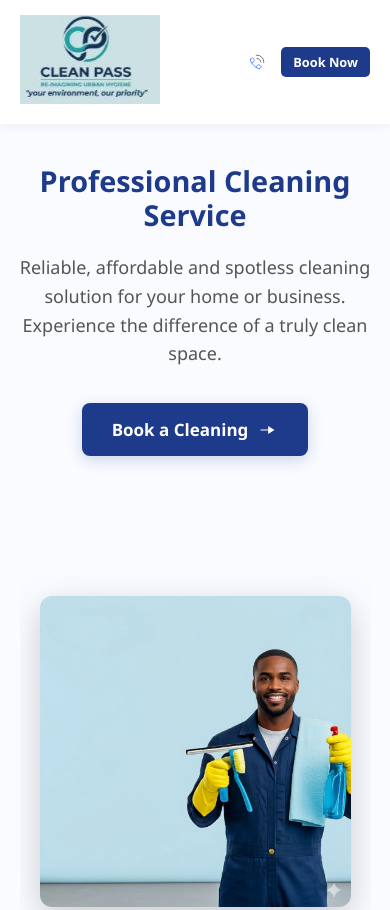
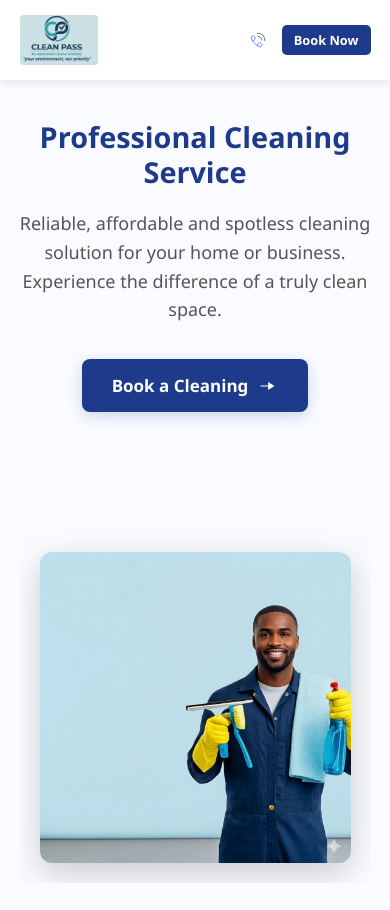
Before and after one commit to DavetheDeveloper-org/Cleaning-Project-, a plain HTML site: page index.html in a window 390 px wide. Shown: the top 910 px of the page. Drawn offline with Linux system fonts and the light colour scheme.

Commit message:
refactor footer and logo styles for improved alignment and responsiveness

```diff
--- a/index.html
+++ b/index.html
@@ -126,10 +126,10 @@
     <!-- FOOTER -->
     <footer class="main-footer">
         <div class="footer-grid">
-            <div class="footer-brand">
-                <img src="./Images/photo_2026-05-03_22-35-23.jpg" alt="Logo">
-                <p>Your trusted partner for professional cleaning services.</p>
-            </div>
+             <div class="logo">
+            <img src="./Images/photo_2026-05-03_22-35-23.jpg" alt="Logo">
+        </div>
+
             <div class="footer-links">
                 <h4>Quick Links</h4>
                 <ul>
--- a/style.css
+++ b/style.css
@@ -782,3 +782,47 @@ img {
         border-radius: 12px;
     }
 }
+
+/* Container for the logo to ensure alignment */
+.logo, .footer-brand img {
+    display: flex;
+    align-items: center;
+    transition: transform 0.3s ease;
+}
+
+/* Style for the Header Logo */
+.header .logo img {
+    height: 50px; /* Adjust based on your preference */
+    width: auto;  /* Maintains aspect ratio */
+    object-fit: contain;
+    /* Optional: if your logo has a white background,
+       this makes it blend better or pop */
+    border-radius: 4px;
+}
+
+/* Hover effect for a professional touch */
+.logo:hover {
+    transform: scale(1.05);
+}
+
+/* Style for the Footer Logo */
+.footer-brand img {
+    height: 60px; /* Slightly larger in the footer often looks better */
+    width: auto;
+    margin-bottom: 15px;
+    filter: brightness(0) invert(1); /* DELETE THIS LINE if you want original colors */
+    /* Note: filter: brightness(0) invert(1) turns a dark logo white,
+       which looks great on dark footers. */
+}
+
+.header {
+    display: flex;
+    justify-content: space-between;
+    align-items: center;
+    padding: 15px 5%;
+    background: #ffffff;
+    box-shadow: 0 2px 10px rgba(0,0,0,0.1);
+    position: sticky;
+    top: 0;
+    z-index: 1000;
+}
```
